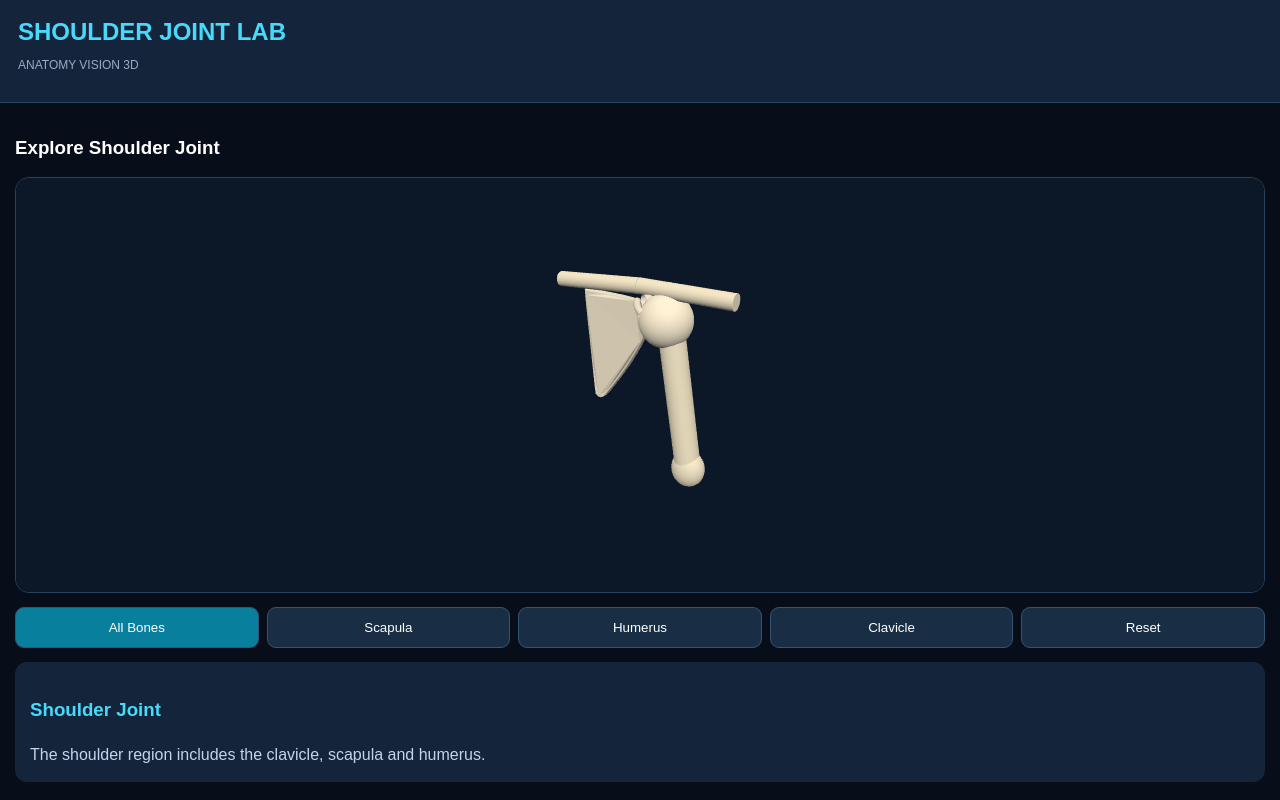
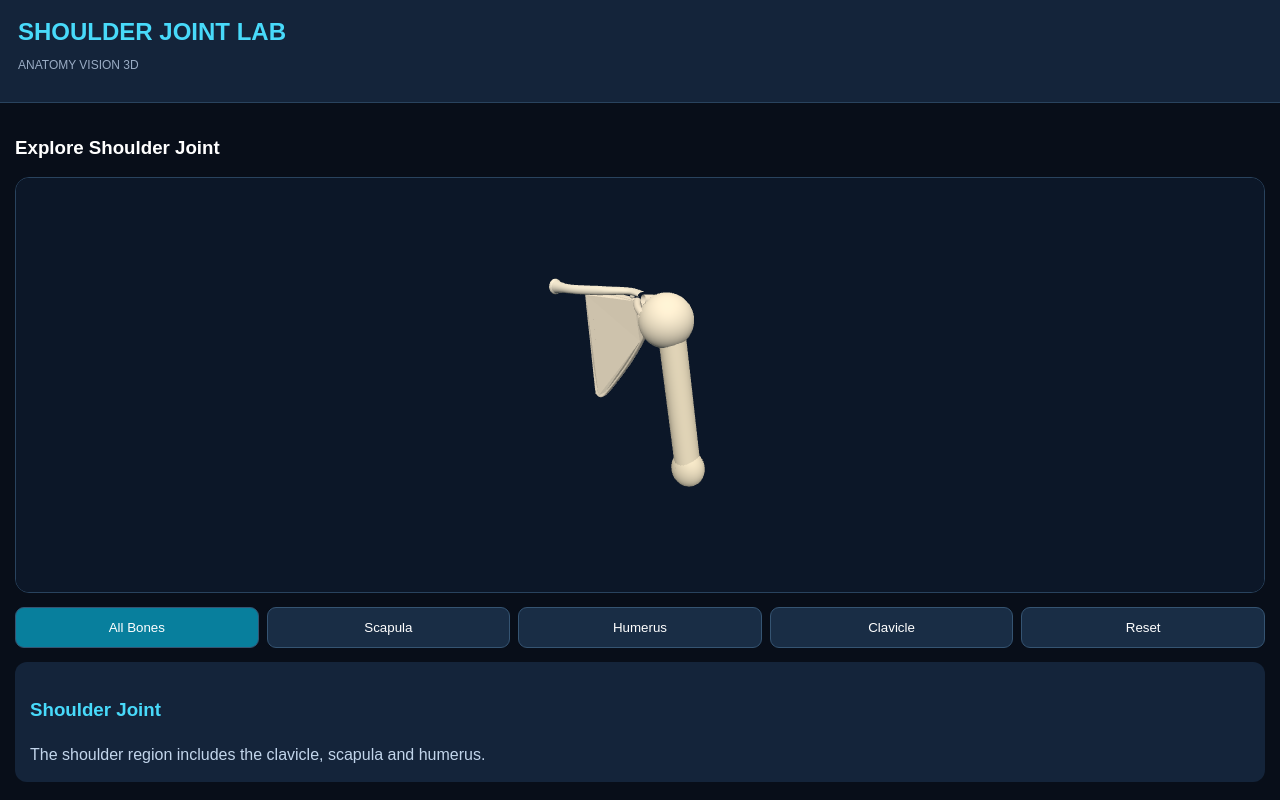
Before and after one commit to kallapradhyumn57-crypto/Anat, a plain HTML site: page shoulder.html in a window 1280 px wide. Drawn offline with nearby package versions, Linux system fonts and the light colour scheme; animation ran at ten frames a second.

Commit message:
Update shoulder.html

```diff
--- a/shoulder.html
+++ b/shoulder.html
@@ -169,15 +169,65 @@ function rod(parent,a,b,r,color) {
  return obj;
 }
 
-// Simplified clavicle
-bones.clavicle = new THREE.Group();
-scene.add(bones.clavicle);
+  // Anatomically Accurate S-Shaped Clavicle
+  bones.clavicle = new THREE.Group();
+  scene.add(bones.clavicle);
 
-rod(bones.clavicle,[-1.5,1.5,0],[0,1.55,0],
-.12,"#e6d8b9");
+  const clavMat = new THREE.MeshStandardMaterial({
+    color: "#ebe0c7",
+    roughness: 0.52,
+    metalness: 0.05
+  });
 
-rod(bones.clavicle,[0,1.55,0],[1.5,1.5,0],
-.12,"#e6d8b9");
+  // S-shaped curve: Medial 2/3 convex anteriorly (+Z), Lateral 1/3 concave anteriorly (-Z)
+  const clavCurve = new THREE.CatmullRomCurve3([
+    new THREE.Vector3(-1.42, 1.42, 0.24), // Medial (Sternal) end
+    new THREE.Vector3(-0.98, 1.45, 0.36), // Medial 2/3 anterior convexity
+    new THREE.Vector3(-0.48, 1.47, 0.26), // Junction of medial 2/3 & lateral 1/3
+    new THREE.Vector3(-0.12, 1.47, 0.08), // Lateral 1/3 anterior concavity
+    new THREE.Vector3(0.15, 1.47, 0.16)   // Lateral (Acromial) end meeting acromion
+  ]);
+
+  const clavGeo = new THREE.TubeGeometry(clavCurve, 36, 0.068, 16, false);
+  const cPos = clavGeo.attributes.position;
+  for (let i = 0; i < cPos.count; i++) {
+    const vx = cPos.getX(i);
+    const vy = cPos.getY(i);
+    const vz = cPos.getZ(i);
+    // Normalize t from 0 (medial) to 1 (lateral)
+    const t = Math.max(0, Math.min(1, (vx + 1.42) / 1.57));
+    // Enlarge medial sternal end (t near 0) & flatten lateral 1/3 vertically (t > 0.6)
+    const medialFlare = Math.pow(Math.max(0, 1 - t * 4), 2) * 0.55;
+    const lateralFlattenY = t > 0.55 ? 1 - ((t - 0.55) / 0.45) * 0.42 : 1;
+    const lateralWidenZ = t > 0.55 ? 1 + ((t - 0.55) / 0.45) * 0.35 : 1;
+
+    const center = clavCurve.getPointAt(t);
+    cPos.setY(i, center.y + (vy - center.y) * (lateralFlattenY + medialFlare));
+    cPos.setZ(i, center.z + (vz - center.z) * (lateralWidenZ + medialFlare));
+  }
+  clavGeo.computeVertexNormals();
+
+  const clavShaft = new THREE.Mesh(clavGeo, clavMat);
+  bones.clavicle.add(clavShaft);
+
+    // Sternal Articular End (enlarged quadrangular facet)
+  const sternalEnd = new THREE.Mesh(
+    new THREE.SphereGeometry(0.105, 18, 16),
+    clavMat
+  );
+  sternalEnd.position.set(-1.43, 1.42, 0.24);
+  sternalEnd.scale.set(0.75, 1.15, 1.1);
+  bones.clavicle.add(sternalEnd);
+
+  // Conoid Tubercle (inferior surface near lateral 1/3, above coracoid)
+  const conoidTubercle = new THREE.Mesh(
+    new THREE.SphereGeometry(0.036, 12, 12),
+    clavMat
+  );
+  conoidTubercle.position.set(-0.08, 1.41, 0.08);
+  bones.clavicle.add(conoidTubercle);
+
+
 
   // Anatomically Accurate 3D Scapula
   bones.scapula = new THREE.Group();
```
